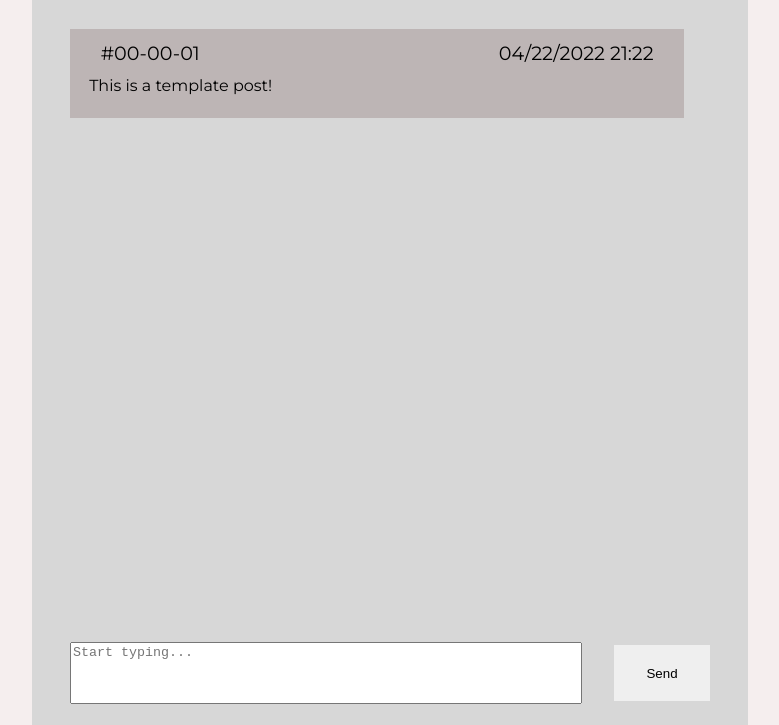
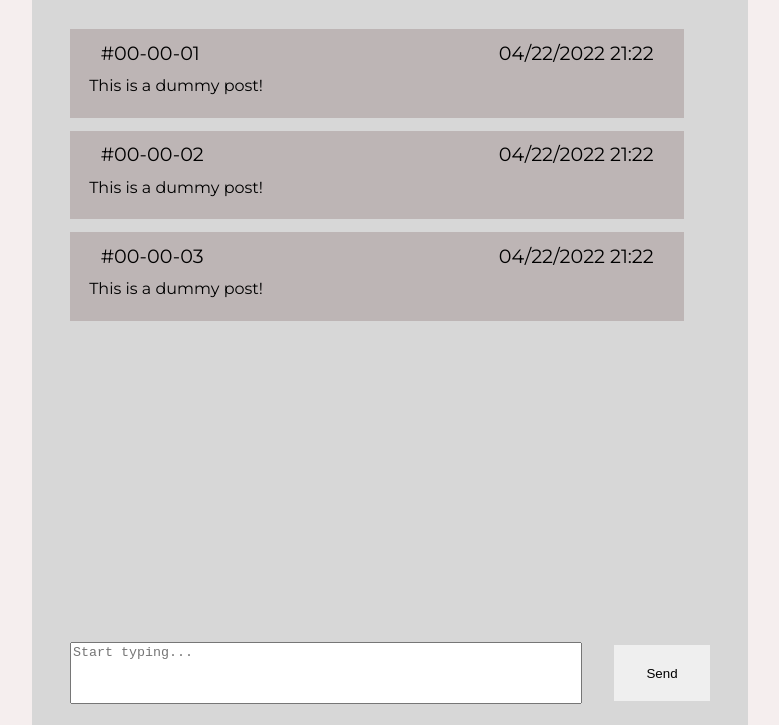
Before and after one commit to synalice/web-chat, a plain HTML site: page web_chat/frontend/index.html in a window 1280 px wide. Shown: the part 75-800 px from the top of the page, without its empty margins (250-1029 px from the left). Drawn offline with Linux system fonts and the light colour scheme.

Commit message:
🩹(frontend) Add example posts

```diff
--- a/web_chat/frontend/index.html
+++ b/web_chat/frontend/index.html
@@ -26,7 +26,21 @@
 					<div class="post-number">#00-00-01</div>
 					<div class="post-date">04/22/2022 21:22</div>
 				</div>
-				<div class="port-contents">This is a template post!</div>
+				<div class="post-contents">This is a dummy post!</div>
+			</div>
+			<div class="post">
+				<div class="post-header">
+					<div class="post-number">#00-00-02</div>
+					<div class="post-date">04/22/2022 21:22</div>
+				</div>
+				<div class="post-contents">This is a dummy post!</div>
+			</div>
+			<div class="post">
+				<div class="post-header">
+					<div class="post-number">#00-00-03</div>
+					<div class="post-date">04/22/2022 21:22</div>
+				</div>
+				<div class="post-contents">This is a dummy post!</div>
 			</div>
 		</div>
 	</main>
```
